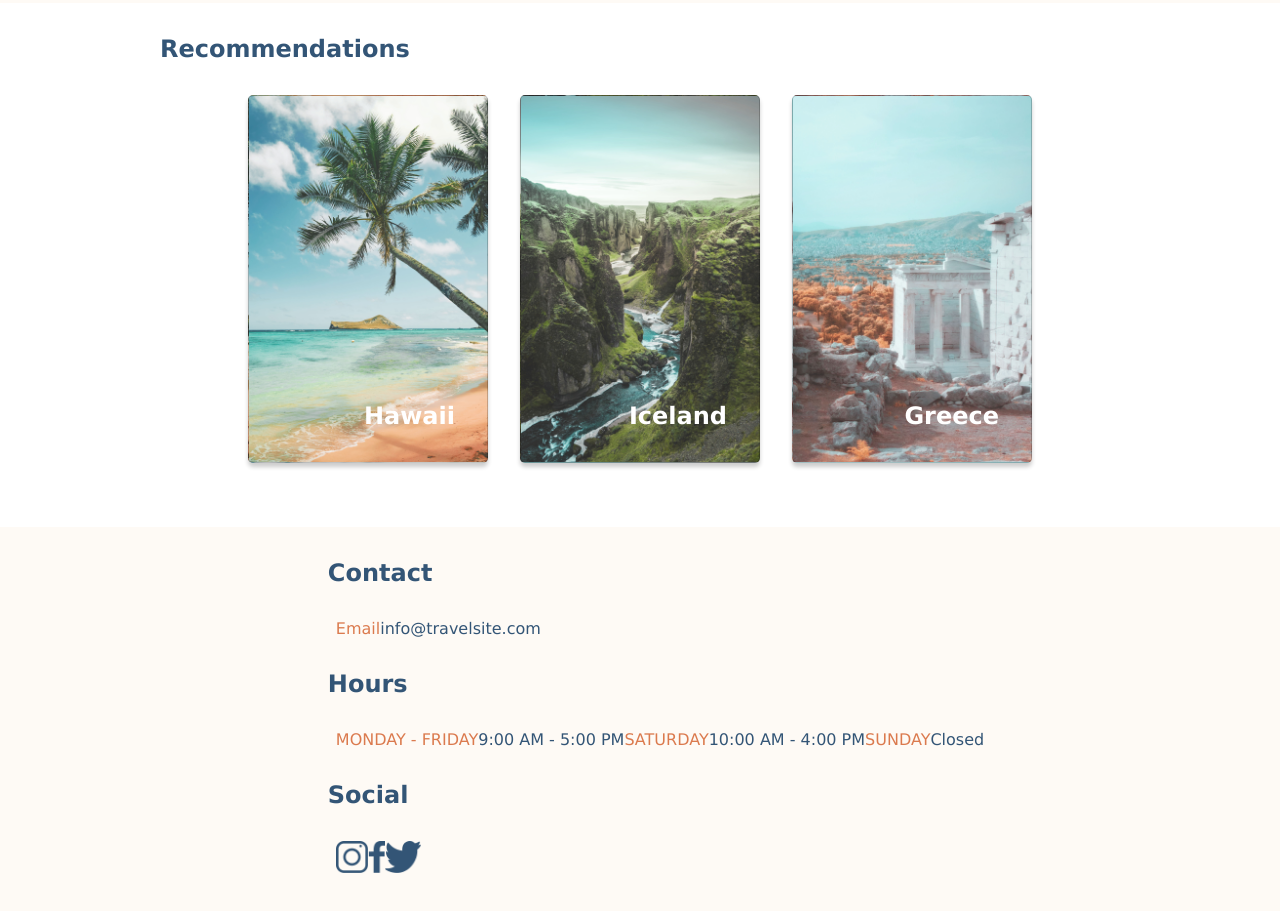
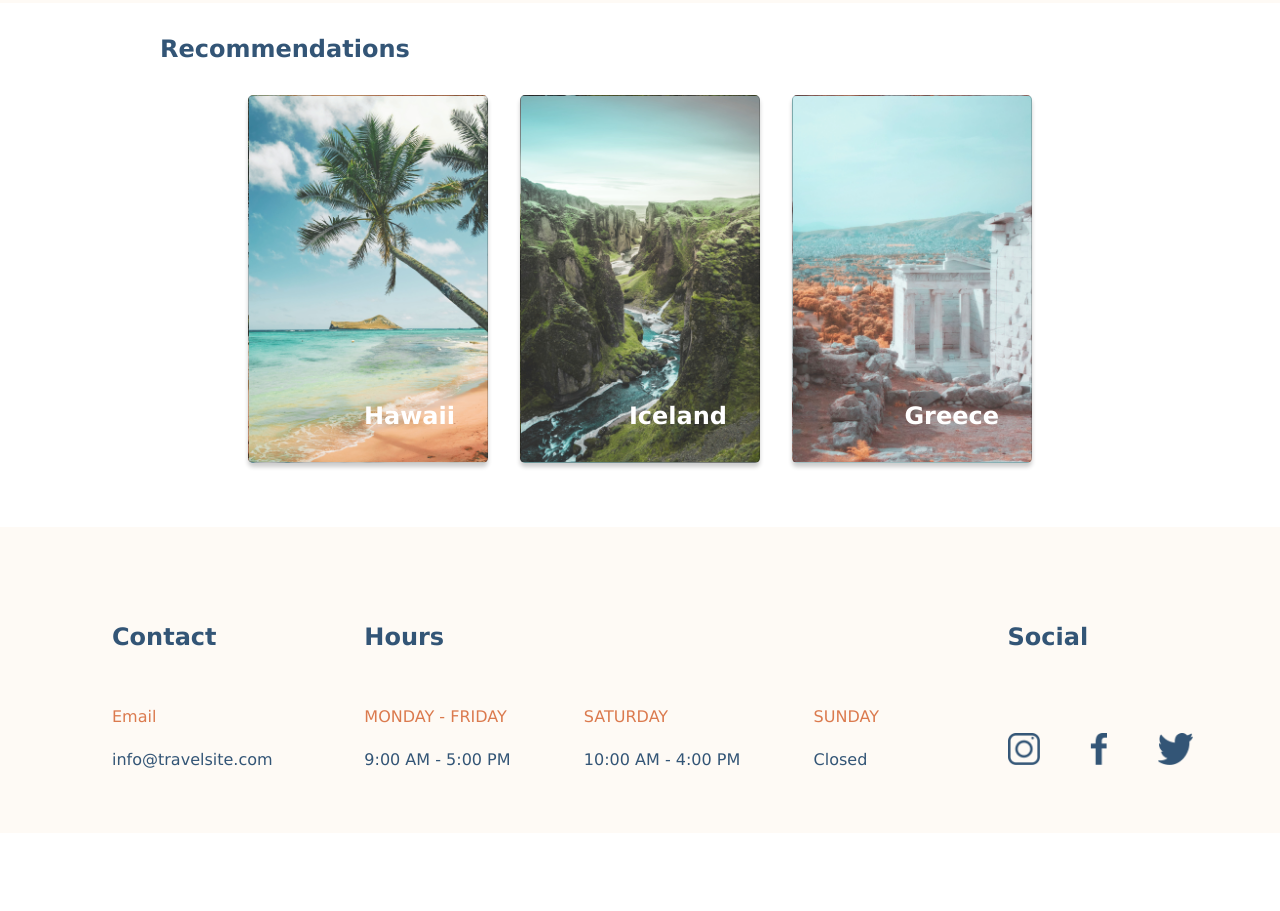
Before and after one commit to kakun45/xeniya-travelsite, a plain HTML site: page index.html in a window 1280 px wide. Shown: the part 525-1436 px from the top of the page. After the commit the page ends 1358 px from the top, so only its background shows below. Drawn offline with nearby package versions, Linux system fonts and the light colour scheme; files that its build step writes are made by us from their sources.

Commit message:
added a footer

```diff
--- a/css/partials/_global.scss
+++ b/css/partials/_global.scss
@@ -98,25 +98,46 @@ html body {
 
 // FOOTER
 footer {
+  padding-top: 4rem;
   background-color: $secondary;
+  padding-bottom: 4rem;
+  padding-left: 7rem;
   display: flex;
   justify-content: space-around;
-  align-items: center;
-  padding-bottom: 4rem;
-  // position: fixed;
+}
+footer h1 {
+  padding-left: 0;
+}
+.section {
+  display: flex;
+  flex-direction: column;
+  justify-content: space-between;
+}
+.section--edge {
+  flex-grow: 1;
+}
+.section--middle {
+  flex-grow: 3;
+  display: flex;
 }
 .footer__item {
-  display: flex;
-}
-.social__list {
+  // padding-top: 1rem;
+  padding-left: 0;
   display: flex;
   justify-content: space-between;
-  align-items: center;
-  // align-items: stretch; // may be needed
+  width: 80%;
+  flex-direction: row;
+}
+.footer__item--column {
+  flex-direction: column;
+}
+.footer__subtitle {
+  margin: 1.5rem 0;
+  color: $highlight;
+  display: flex;
+  justify-content: space-between;
 }
 .social__img {
   height: 2rem;
+  margin-right: 2rem;
 }
-.footer__subtitle {
-  color: $highlight;
-}
--- a/index.html
+++ b/index.html
@@ -102,32 +102,37 @@ Recommendations Destination Cards: MUST use the <a> tag around the cards in orde
 
     <!-- 4.Footer universal for all
     Each page MUST have an identical footer -->
-    <footer class="footer">
-      <div>
-        <section>
-          <h1 class="footer__title">Contact</h1>
-          <ul class="footer__item">
+    <footer>
+      <!-- 1 -->
+      <section class="section section--edge">
+        <h1>Contact</h1>
+        <ul class="footer__item footer__item--column">
           <li class="footer__subtitle">Email</li>
           <li>info@travelsite.com</li>
         </ul>
       </section>
-        <section>
-          <h1 class="footer__title">Hours</h1>
+      <!-- 2 -->
+      <section class="section section--middle">
+        <h1>Hours</h1>
         <ul class="footer__item">
+          <div>
             <li class="footer__subtitle">MONDAY - FRIDAY</li>
             <li>9:00 AM - 5:00 PM</li>
-
+          </div>
+          <div>
             <li class="footer__subtitle">SATURDAY</li>
             <li>10:00 AM - 4:00 PM</li>
-
+          </div>
+          <div>
             <li class="footer__subtitle">SUNDAY</li>
             <li>Closed</li>
+          </div>
         </ul>
       </section>
-        <section>
-          <h1 class="footer__title">Social</h1>
-          <ul class="social__list">
-            <div class="footer__item">
+      <!-- 3 -->
+      <section class="section section--edge">
+        <h1>Social</h1>
+        <ul class="footer__item">
           <li>
             <a href="https://www.instagram.com/"
               ><img
@@ -152,10 +157,8 @@ Recommendations Destination Cards: MUST use the <a> tag around the cards in orde
                 alt="twitter icon"
             /></a>
           </li>
-            </div>
         </ul>
       </section>
-      </div>
     </footer>
   </body>
 </html>
```
Lines whose indentation alone changed are shown as unchanged.
